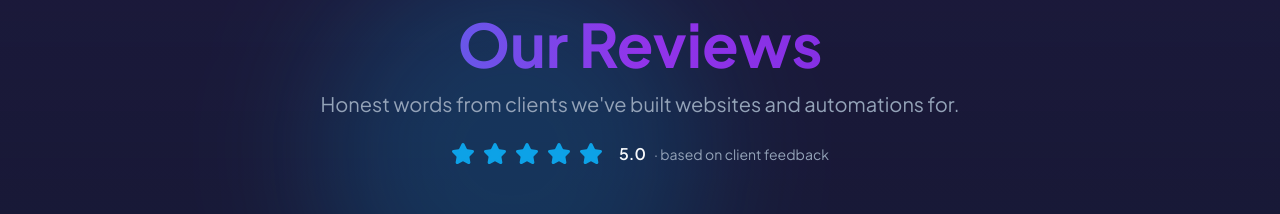
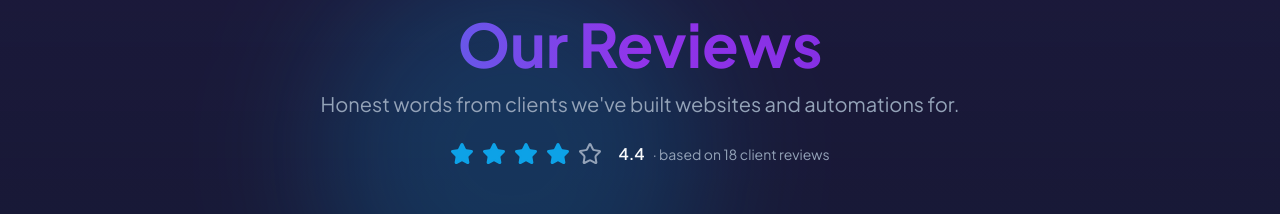
Before and after one commit to infosuraautomations-afk/sura-automate-shine-92cce907, a React (Vite) app: page / in a window 1280 px wide. Shown: the part 5022-5236 px from the top of the page. Built offline with nearby package versions, Linux system fonts and the light colour scheme; the HTML template or start-up script is replaced by a standard one.

Commit message:
Changes
Co-authored-by: infosuraautomations-afk <239263220+infosuraautomations-afk@users.noreply.github.com>

```diff
--- a/src/components/Reviews.tsx
+++ b/src/components/Reviews.tsx
@@ -45,11 +45,22 @@ export const Reviews = () => {
               Honest words from clients we've built websites and automations for.
             </p>
             <div className="flex justify-center items-center gap-2 pt-2 flex-wrap">
-              {[...Array(5)].map((_, i) => (
-                <Star key={i} className="w-6 h-6 fill-primary text-primary" />
-              ))}
-              <span className="ml-2 text-foreground font-semibold">5.0</span>
-              <span className="text-muted-foreground text-sm">· based on client feedback</span>
+              {(() => {
+                const avg = reviews.reduce((s, r) => s + r.rating, 0) / reviews.length;
+                const rounded = Math.round(avg);
+                return (
+                  <>
+                    {[...Array(5)].map((_, i) => (
+                      <Star
+                        key={i}
+                        className={`w-6 h-6 ${i < rounded ? "fill-primary text-primary" : "text-muted-foreground"}`}
+                      />
+                    ))}
+                    <span className="ml-2 text-foreground font-semibold">{avg.toFixed(1)}</span>
+                    <span className="text-muted-foreground text-sm">· based on {reviews.length} client reviews</span>
+                  </>
+                );
+              })()}
             </div>
           </div>
 
```
